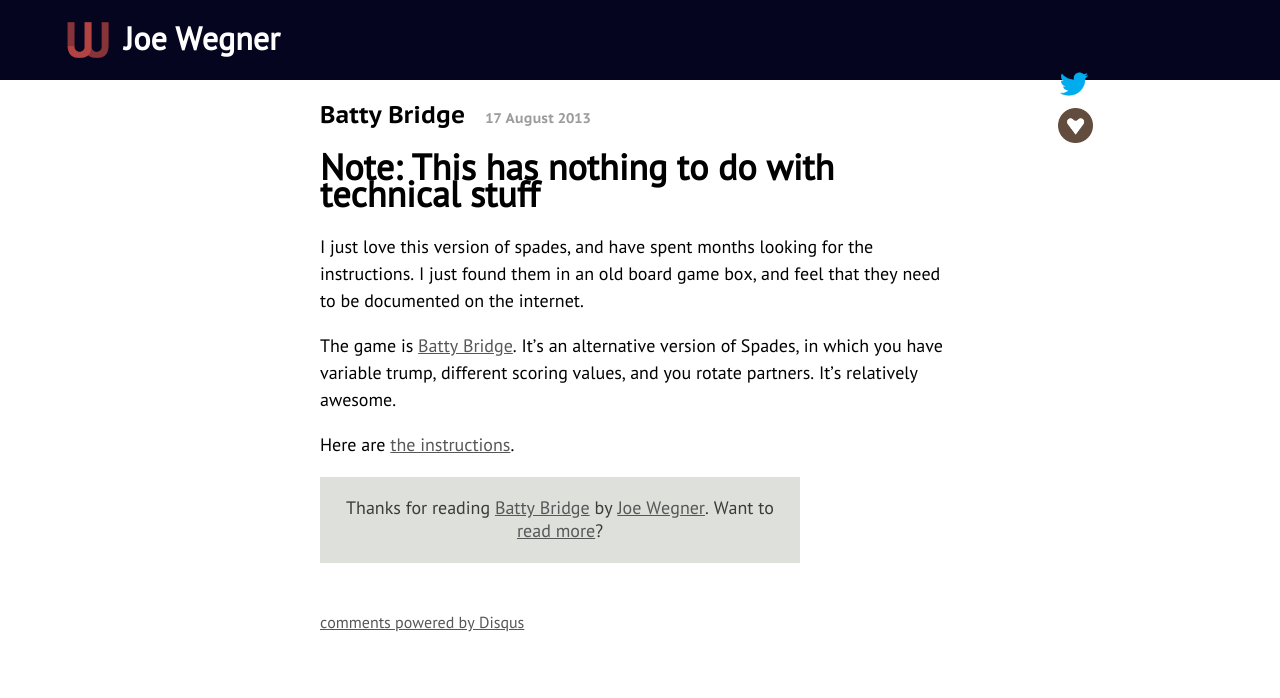
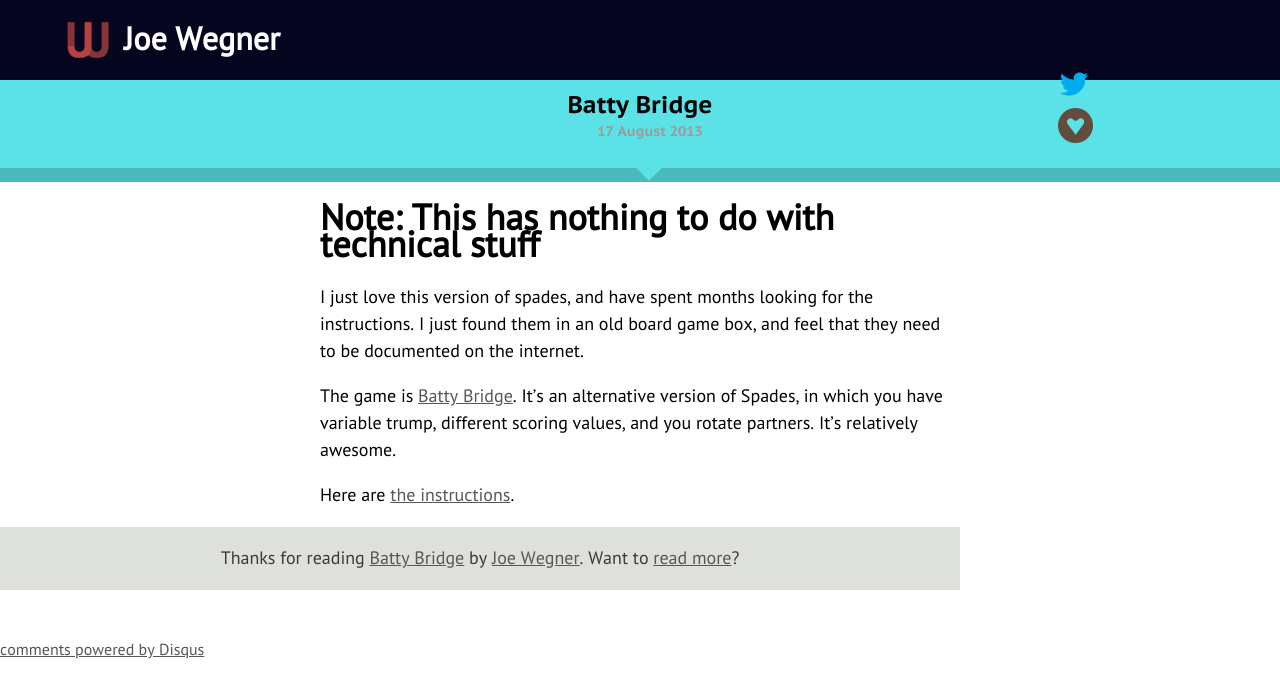
Before and after one commit to josephwegner/josephwegner.github.com, a Jekyll site: the page built from _posts/2013-08-17-batty-bridge.md, in a window 1280 px wide. Shown: the top 698 px of the page. Built offline with Jekyll 4.4.1, drawn with Linux system fonts in a browser that asks for light colours; Markdown is read by kramdown in place of the engine named in the settings; comment, search, counter and statistics services are not loaded.

Commit message:
basic subheader

```diff
--- a/stylesheets/blog.css
+++ b/stylesheets/blog.css
@@ -2,6 +2,8 @@
  * Colors:
  *
  * Darker Blue (header): #05051f
+ * Tealish Blue (subheader): #5ae2e7;
+ * Darker Tealish Blue (subheader): #4ababd;
 */
 
 html, body {
@@ -33,8 +35,29 @@ html, body {
 	margin-left: 2em;
 }
 
-h2 {
+#post > h2 {
 	font-family: "PTSansCaptionBold";
+	background-color: #5ae2e7;
+	padding: .4em 0;
+	border-bottom: .6em solid #4ababd;
+	text-align: center;
+	margin-top: 0;
+}
+
+#post > h2:after {
+	content: " ";
+	display: block;
+	height: 0;
+	width: 0;
+	border-left: .75em solid #5ae2e7;
+	border-top: .75em solid transparent;
+	position: relative;
+	left: 50%;
+	top: .75em;
+	transform: rotateZ(-45deg);
+	-webkit-transform: rotateZ(-45deg);
+	-moz-transform: rotateZ(-45deg);
+	-o-transform: rotateZ(-45deg);
 }
 
 span.date {
@@ -44,14 +67,13 @@ span.date {
 
 h2 span.date {
 	padding-left: 20px;
+	display: block;
 }
 
-div#post {
+
+div#post #body {
 	width: 50%;
 	margin: auto;
-}
-
-div#post #body {
 	font-size: 18px;
 	line-height: 1.5em;
 }
```
